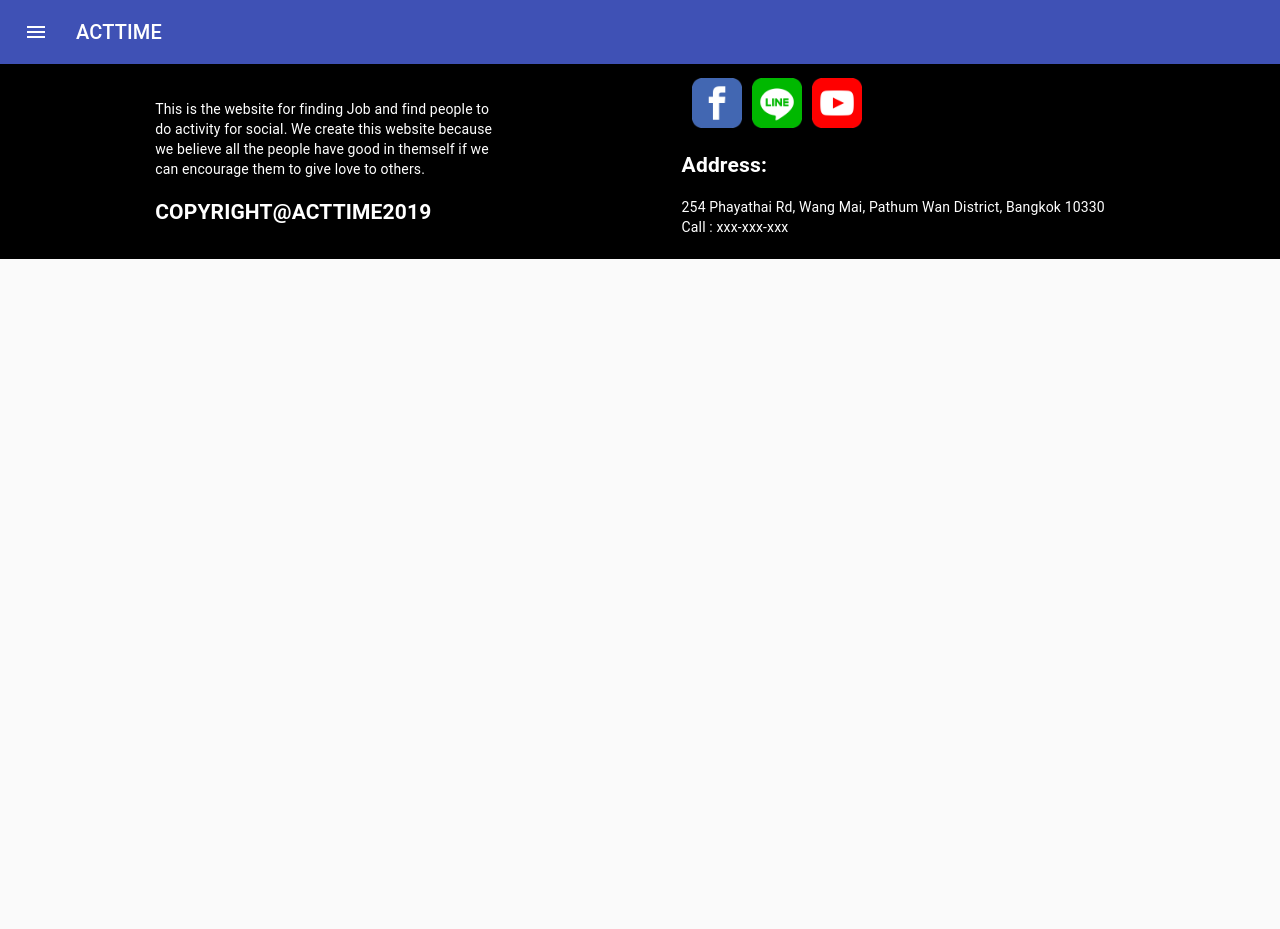
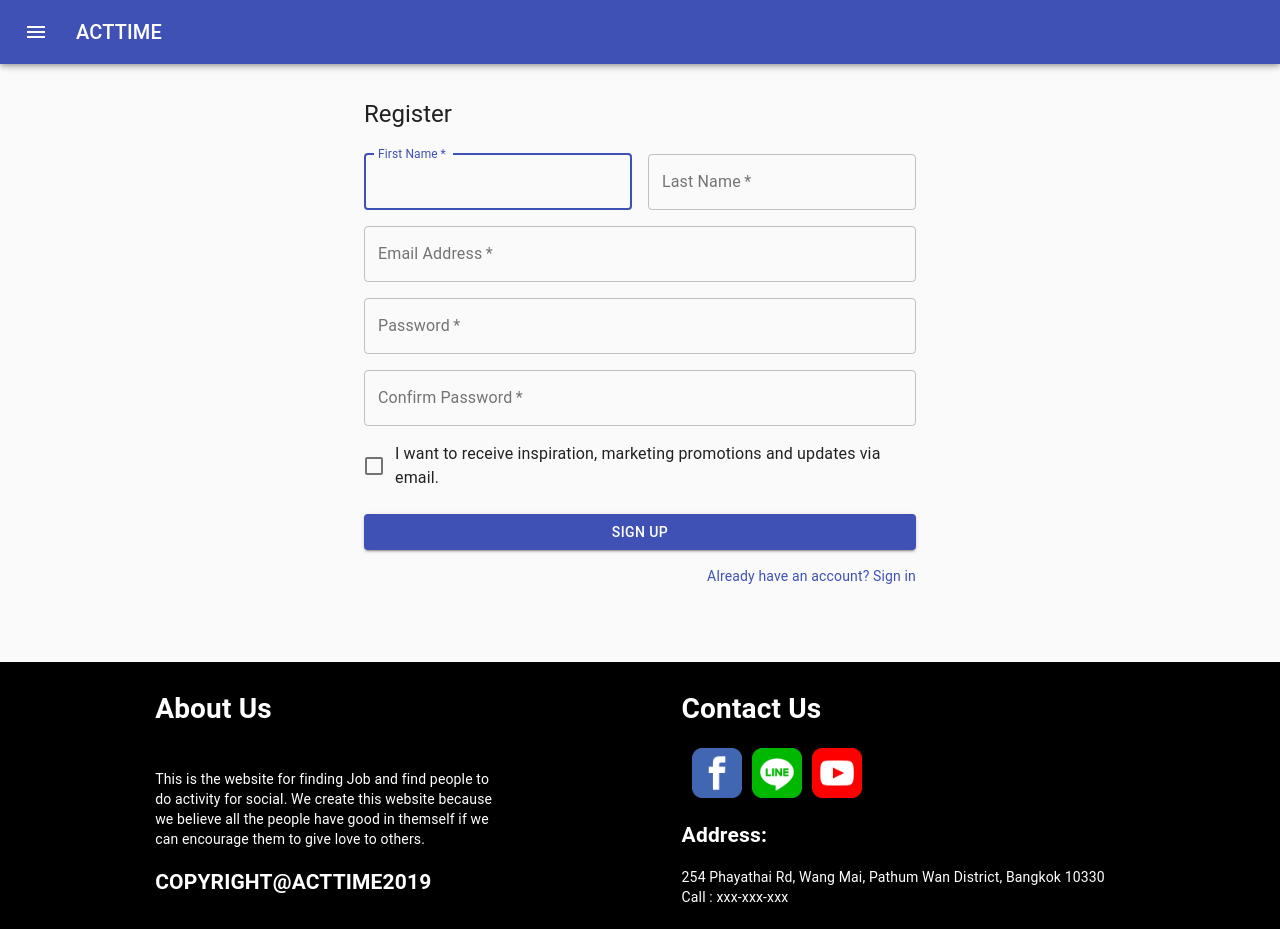
Before and after one commit to 2110423-2019-2/sec33_Leelulila, a React (Create React App) app: page /register in a window 1280 px wide. Shown: the top 929 px of the page. Before the commit the page ends 800 px from the top, so only its background shows below. Built offline with nearby package versions, Linux system fonts and the light colour scheme.

Commit message:
finish register page draft 1

```diff
--- a/src/App.css
+++ b/src/App.css
@@ -1,6 +1,7 @@
 .App {
   text-align: center;
 }
+
 
 .App-logo {
   height: 40vmin;
--- a/src/pages/Navbar.js
+++ b/src/pages/Navbar.js
@@ -24,7 +24,7 @@
 import Footer from '../components/Footer';
 // import ProfileBar from '../components/ProfileBar';
 
-// import Register from './Register';
+import Register from './Register';
 // import Login from '../page/Login';
 import { Route, Link, BrowserRouter as Router } from 'react-router-dom';
 
@@ -144,7 +144,7 @@
         <Divider />
         <List>
           <ListItem><ListItemText><Button href='/'>Home</Button></ListItemText></ListItem>
-          <ListItem><ListItemText><Button href='/login'>Login</Button></ListItemText></ListItem>
+          {/* <ListItem><ListItemText><Button href='/login'>Login</Button></ListItemText></ListItem> */}
           <ListItem><ListItemText><Button href='/Register'>Register</Button></ListItemText></ListItem>
           {/* <ListItem><ListItemText><Button href='/AboutUs'>AboutUs</Button></ListItemText></ListItem> */}
         </List>
@@ -157,7 +157,7 @@
             <Route exact path="/" component={FirstLanding} />
             {/* <Route path="/login" component={Login} /> */}
 
-            {/* <Route path="/register" component={Register} /> */}
+            <Route path="/register" component={Register} />
             {/* <Route path='/AboutUs' component={AboutUs} /> */}
           </div>
 
--- a/src/pages/Register.js
+++ b/src/pages/Register.js
@@ -1,8 +1,146 @@
 import React from 'react';
+import Avatar from '@material-ui/core/Avatar';
+import Button from '@material-ui/core/Button';
+import CssBaseline from '@material-ui/core/CssBaseline';
+import TextField from '@material-ui/core/TextField';
+import FormControlLabel from '@material-ui/core/FormControlLabel';
+import Checkbox from '@material-ui/core/Checkbox';
+import Link from '@material-ui/core/Link';
+import Grid from '@material-ui/core/Grid';
+import Box from '@material-ui/core/Box';
+import LockOutlinedIcon from '@material-ui/icons/LockOutlined';
+import Typography from '@material-ui/core/Typography';
+import { makeStyles } from '@material-ui/core/styles';
+import Container from '@material-ui/core/Container';
 
-function RegisterPage() {
-    return
-        <div>
-            Hello World!
-        </div>
+function Copyright() {
+  return (
+    <Typography variant="body2" color="textSecondary" align="center">
+      {'Copyright © '}
+      <Link color="inherit" href="https://material-ui.com/">
+        Your Website
+      </Link>{' '}
+      {new Date().getFullYear()}
+      {'.'}
+    </Typography>
+  );
 }
+
+const useStyles = makeStyles(theme => ({
+  paper: {
+    marginTop: theme.spacing(8),
+    display: 'flex',
+    flexDirection: 'column',
+    alignItems: 'start',
+  },
+  avatar: {
+    margin: theme.spacing(1),
+    backgroundColor: theme.palette.secondary.main,
+  },
+  form: {
+    width: '100%', // Fix IE 11 issue.
+    marginTop: theme.spacing(3),
+  },
+  submit: {
+    margin: theme.spacing(3, 0, 2),
+  },
+}));
+
+export default function RegisterPage() {
+  const classes = useStyles();
+
+  return (
+    <Container component="main" maxWidth="sm" style={{marginTop:"70px",minHeight:'600px'}}>
+      <CssBaseline />
+      <div className={classes.paper}>
+        <Typography component="h1" variant="h5" style={{marginTop:'5%'}}>
+          Register
+        </Typography>
+        <form className={classes.form} noValidate>
+          <Grid container spacing={2}>
+            <Grid item xs={12} sm={6}>
+              <TextField
+                autoComplete="fname"
+                name="firstName"
+                variant="outlined"
+                required
+                fullWidth
+                id="firstName"
+                label="First Name"
+                autoFocus
+              />
+            </Grid>
+            <Grid item xs={12} sm={6}>
+              <TextField
+                variant="outlined"
+                required
+                fullWidth
+                id="lastName"
+                label="Last Name"
+                name="lastName"
+                autoComplete="lname"
+              />
+            </Grid>
+            <Grid item xs={12}>
+              <TextField
+                variant="outlined"
+                required
+                fullWidth
+                id="email"
+                label="Email Address"
+                name="email"
+                autoComplete="email"
+              />
+            </Grid>
+            <Grid item xs={12}>
+              <TextField
+                variant="outlined"
+                required
+                fullWidth
+                name="password"
+                label="Password"
+                type="password"
+                id="password"
+                autoComplete="current-password"
+              />
+            </Grid>
+            <Grid item xs={12}>
+              <TextField
+                variant="outlined"
+                required
+                fullWidth
+                name="confirm-password"
+                label="Confirm Password"
+                type="password"
+                id="confirm-password"
+                autoComplete="current-password"
+              />
+            </Grid>
+            <Grid item xs={12}>
+              <FormControlLabel
+                control={<Checkbox value="allowExtraEmails" color="primary" />}
+                label="I want to receive inspiration, marketing promotions and updates via email."
+              />
+            </Grid>
+          </Grid>
+          <Button
+            type="submit"
+            fullWidth
+            variant="contained"
+            color="primary"
+            className={classes.submit}
+          >
+            Sign Up
+          </Button>
+          <Grid container justify="flex-end">
+            <Grid item>
+              <Link href="#" variant="body2">
+                Already have an account? Sign in
+              </Link>
+            </Grid>
+          </Grid>
+        </form>
+      </div>
+    </Container>
+  );
+}
```
